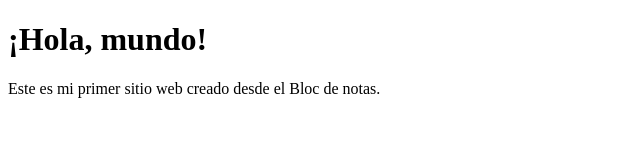
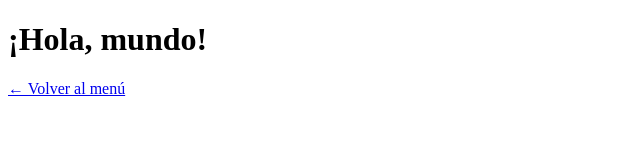
Before and after one commit to eduardovigul503/cuadernillo_html, a plain HTML site: page ejercicio1.html in a window 1280 px wide. Shown: the whole page, without its empty margins (0-640 px from the left). Drawn offline with Linux system fonts and the light colour scheme.

Commit message:
Add navigation link to return to menu

```diff
--- a/ejercicio1.html
+++ b/ejercicio1.html
@@ -5,6 +5,6 @@
 </head>
 <body>
     <h1>¡Hola, mundo!</h1>
-    <p>Este es mi primer sitio web creado desde el Bloc de notas.</p>
 </body>
+    <p><a href="index.html">← Volver al menú</a></p
 </html>
```
